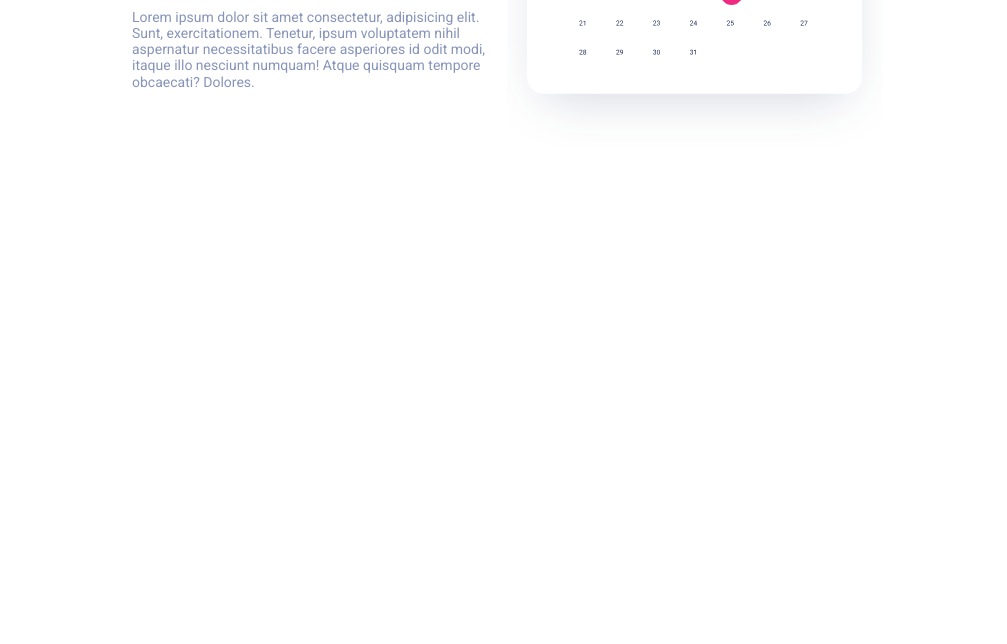
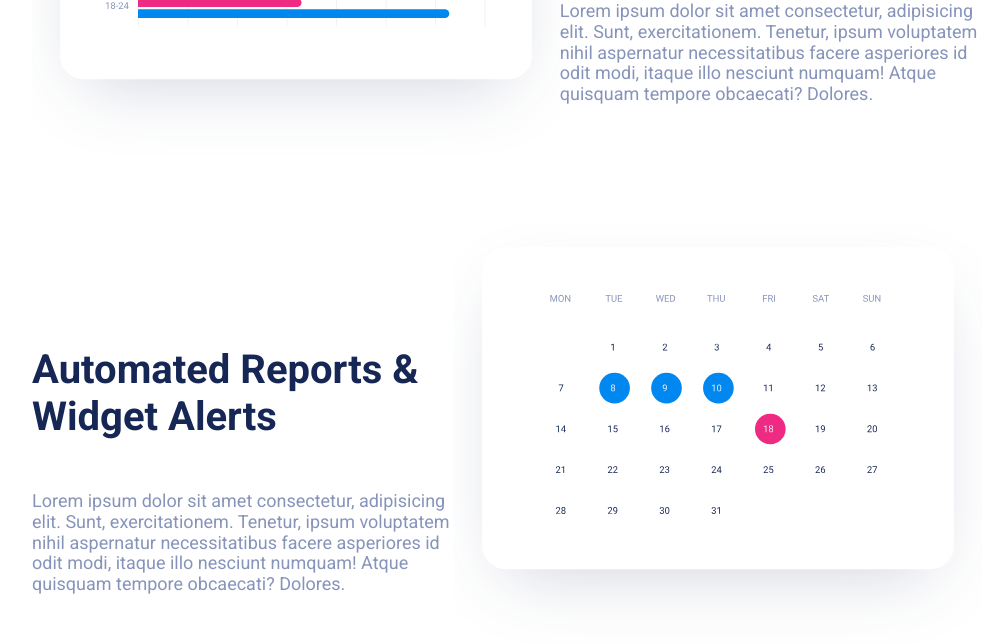
Before and after one commit to ARNIXGAMER/mir-landing-page, a plain HTML site: page index.html in a window 1280 px wide. Shown: the part 752-1396 px from the top of the page, without its empty margins (133-1140 px from the left). Before the commit the page ends 899 px from the top, so only its background shows below. Drawn offline with Linux system fonts and the light colour scheme.

Commit message:
Feac: @media Css, class title Html

```diff
--- a/index.html
+++ b/index.html
@@ -12,21 +12,21 @@
 <body class="body">
     <article class="container">
         <section class="info__cards">
-            <div>
+            <div class="text">
                 <h2 class="title">Automated Reports & Widget Alerts</h2>
                 <p class="paragraph">Lorem ipsum dolor sit amet consectetur, adipisicing elit. Sunt, exercitationem. Tenetur, ipsum voluptatem nihil aspernatur necessitatibus facere asperiores id odit modi, itaque illo nesciunt numquam! Atque quisquam tempore obcaecati? Dolores.</p>
             </div>
             <img class="porcentaje" src="assets/screen-01.svg" alt="porcentaje">
         </section>
         <section class="info__cards --reverse">
-            <div>
+            <div class="text">
                 <h2 class="title">Automated Reports & Widget Alerts</h2>
                 <p class="paragraph">Lorem ipsum dolor sit amet consectetur, adipisicing elit. Sunt, exercitationem. Tenetur, ipsum voluptatem nihil aspernatur necessitatibus facere asperiores id odit modi, itaque illo nesciunt numquam! Atque quisquam tempore obcaecati? Dolores.</p>
             </div>
             <img class="porcentaje" src="assets/screen-02.svg" alt="porcentaje">
         </section>
         <section class="info__cards">
-            <div>
+            <div class="text">
                 <h2 class="title">Automated Reports & Widget Alerts</h2>
                 <p class="paragraph">Lorem ipsum dolor sit amet consectetur, adipisicing elit. Sunt, exercitationem. Tenetur, ipsum voluptatem nihil aspernatur necessitatibus facere asperiores id odit modi, itaque illo nesciunt numquam! Atque quisquam tempore obcaecati? Dolores.</p>
             </div>
--- a/style.css
+++ b/style.css
@@ -5,6 +5,8 @@
     --font-color:#8794BA;
 }
 .body{
+    display: flex;
+    justify-content: center;
     font-family: 'Roboto', sans-serif;
 }
 .container{
@@ -12,12 +14,16 @@
     flex-direction: column;
     align-items: center;
     width: 100vw;
+    gap: 60px;
 }
 .info__cards{
     display: flex;
     flex-direction: column;
     align-items: center;
     justify-content: center;
+    width: 335px;
+}
+.text{
     width: 335px;
 }
 .title{
@@ -31,7 +37,25 @@
     color: var(--font-color);
 }
 .porcentaje{
-    width: auto;
+    width: 335px;
+}
+@media(min-width:520px){
+    .info__cards{
+        width: 475px;
+    }
+    .text{
+        width: 475px;
+    }
+    .title{
+        font-size: 35px;
+        line-height: 47px;
+    }
+    .paragraph{
+        font-size: 17px;
+    }
+    .porcentaje{
+        width: 400px;
+    }
 }
 @media (min-width:768px){
     .info__cards{
@@ -40,12 +64,74 @@
     .porcentaje{
         width: 600px;
     }
+    .text{
+        width: 750px;
+    }
+    .title{
+        font-size: 35px;
+        line-height: 47px;
+    }
+    .paragraph{
+        font-size: 17px;
+    }
 }
 @media (min-width:1024px){
+    .container{
+        gap: 80px;
+    }
     .info__cards{
-        width: 750px;
+        width: 950px;
+        height: 410px;
         flex-direction: row;
     }
     .--reverse{
         flex-direction: row-reverse;
     }
+    .text{
+        display: flex;
+        flex-direction: column;
+        justify-content: space-between;
+        width: 480px;
+        height: 240px;
+    }
+    .title{
+        font-size: 40px;
+        line-height: 47px;
+    }
+    .paragraph{
+        font-size: 18px;
+    }
+}
+@media (min-width:1300px){
+    .info__cards{
+        width: 1100px;
+    }
+}
+@media (min-width:1600px){
+    .container{
+        width: 1180px;
+        gap: 120px;
+    }
+    .info__cards{
+        width: 1180px;
+        justify-content: space-between;
+    }
+    .--reverse{
+        flex-direction: row-reverse;
+    }
+    .text{
+        display: flex;
+        flex-direction: column;
+        justify-content: space-between;
+        width: 480px;
+        height: 240px;
+    }
+    .title{
+        font-size: 40px;
+        line-height: 47px;
+    }
+    .paragraph{
+        font-size: 18px;
+    }
+
+}
```
